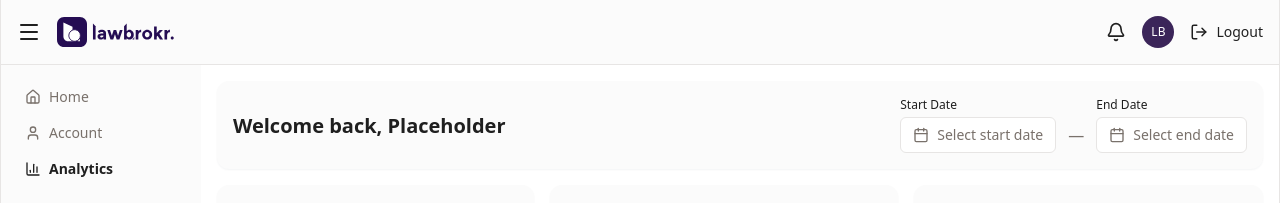
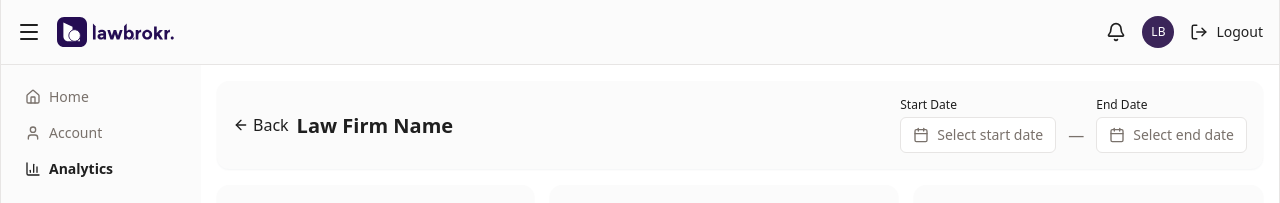
Before and after one commit to chris-lawbrokr/internal-dashboard, a Next.js app: page /analytics in a window 1280 px wide. Shown: the top 203 px of the page. Built offline with nearby package versions, Linux system fonts and the light colour scheme.

Commit message:
back links

```diff
--- a/app/analytics/page.tsx
+++ b/app/analytics/page.tsx
@@ -3,6 +3,9 @@
 import { useState } from "react";
 import { Sidebar } from "@/app/ui/Sidebar";
 import { Header } from "@/app/ui/Header";
+
+import Link from "next/link";
+import { ArrowLeft } from "lucide-react";
 
 import { Card, CardContent } from "@/components/ui/card";
 import { DateRangePicker } from "@/components/ui/datepicker";
@@ -32,9 +35,18 @@ export default function Dashboard() {
         <div className="w-full p-4 overflow-auto @container flex flex-col gap-4">
           <Card className="p-4">
             <CardContent className="flex gap-4 justify-between items-center">
-              <h1 className="text-xl font-bold leading-[1.25]">
-                Welcome back, Placeholder
-              </h1>
+              <div className="flex gap-2">
+                <Link
+                  href="/"
+                  className="hover:underline flex items-center gap-1"
+                >
+                  <ArrowLeft className="w-4 h-4" />
+                  Back
+                </Link>
+                <h1 className="text-xl font-bold leading-[1.25]">
+                  Law Firm Name
+                </h1>
+              </div>
               <div>
                 <DateRangePicker
                   labels={{ start: "Start Date", end: "End Date" }}
```
Also changed, not shown: app/account/page.tsx (+7 -2 lines).
